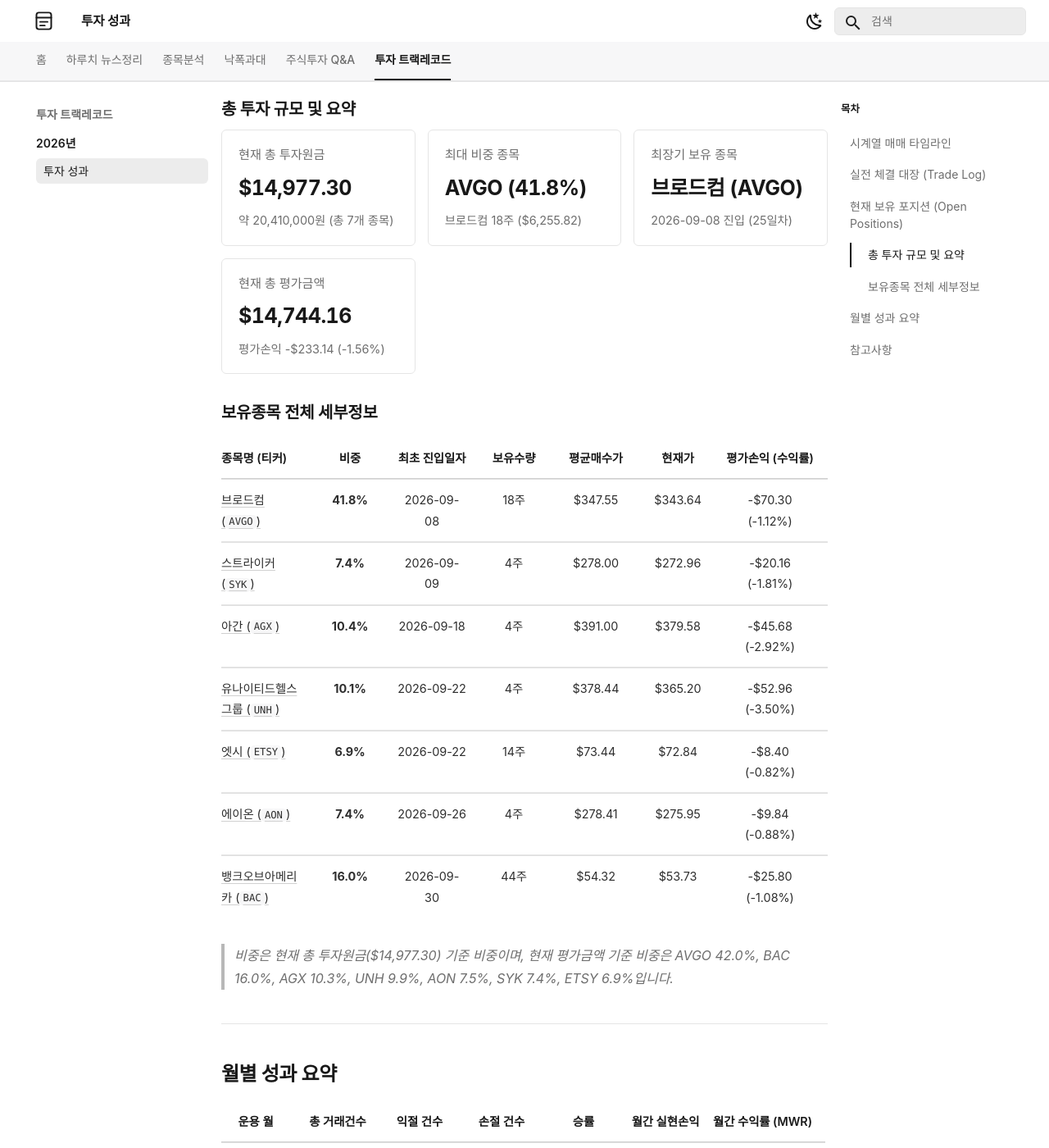
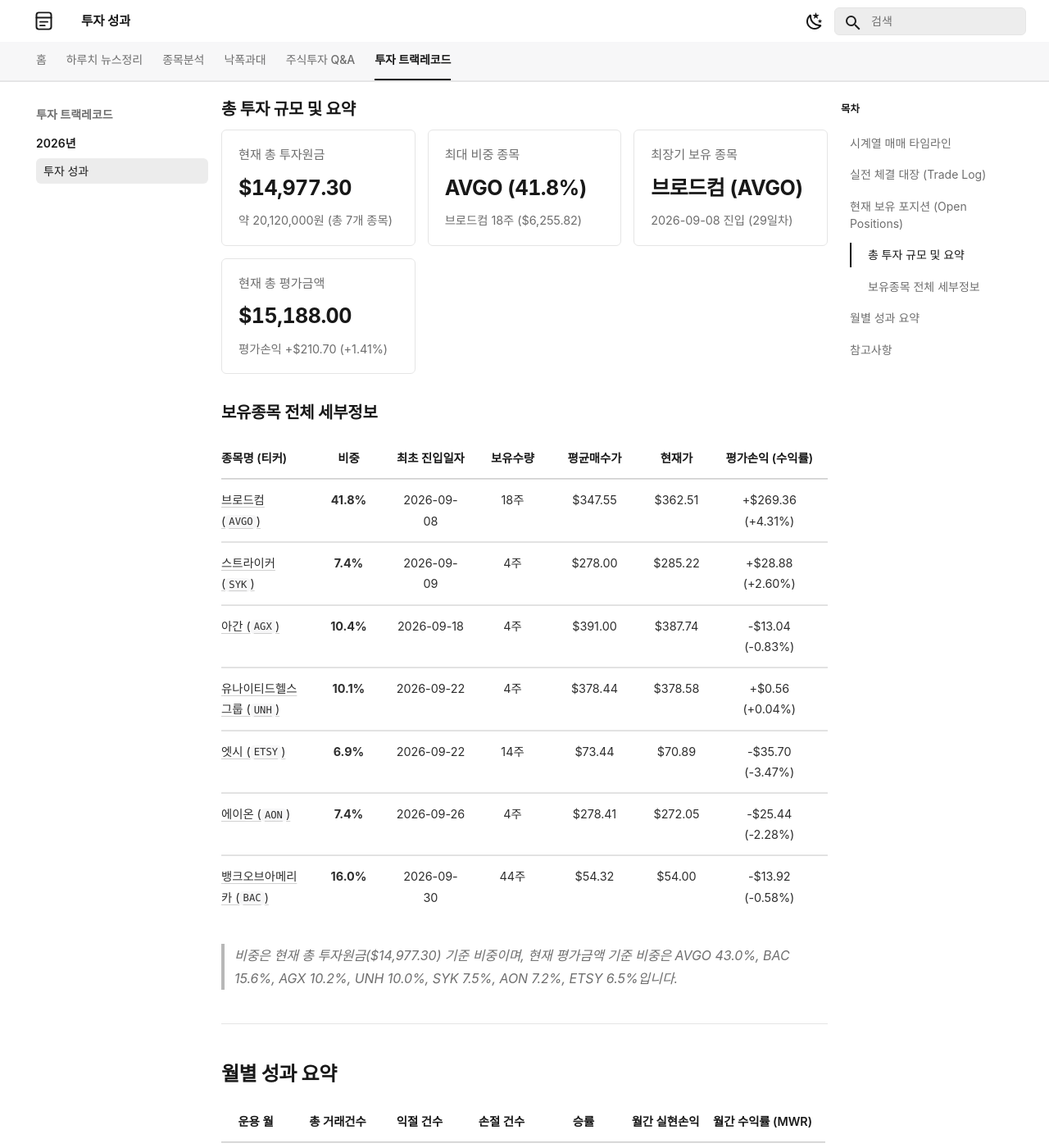
Before and after one commit to ju-sic/ju-sic.github.io, an MkDocs documentation site: the page built from docs/records/2026/trade-track-record.md, in a window 1280 px wide and 1400 px high, scrolled down 2625 px. Shown: the whole window at 82% size. Built offline with MkDocs 1.6.1 and Material for MkDocs 9.7.7, drawn with Linux system fonts in a browser that asks for light colours; some web fonts are replaced; a script that is not in the unit is left out; some of the changed text lies outside the part shown.

Commit message:
2026년 10월 6일 포트폴리오 최신 시세 및 평가손익 갱신 배포

```diff
--- a/docs/records/2026/trade-track-record.md
+++ b/docs/records/2026/trade-track-record.md
@@ -1,6 +1,6 @@
 # 실전 매매일지 및 포트폴리오 트랙레코드
 
-- **업데이트** : 2026-10-02(금) 10:30
+- **업데이트** : 2026-10-06(화) 08:50
 
 
 ## 시계열 매매 타임라인
@@ -424,7 +424,7 @@
   <div class="kb-portfolio-metric-card">
     <span class="label">현재 총 투자원금</span>
     <span class="value">$14,977.30</span>
-    <span class="sub">약 20,410,000원 (총 7개 종목)</span>
+    <span class="sub">약 20,120,000원 (총 7개 종목)</span>
   </div>
   <div class="kb-portfolio-metric-card">
     <span class="label">최대 비중 종목</span>
@@ -434,12 +434,12 @@
   <div class="kb-portfolio-metric-card">
     <span class="label">최장기 보유 종목</span>
     <span class="value">브로드컴 (AVGO)</span>
-    <span class="sub">2026-09-08 진입 (25일차)</span>
+    <span class="sub">2026-09-08 진입 (29일차)</span>
   </div>
   <div class="kb-portfolio-metric-card">
     <span class="label">현재 총 평가금액</span>
-    <span class="value">$14,744.16</span>
-    <span class="sub">평가손익 -$233.14 (-1.56%)</span>
+    <span class="value">$15,188.00</span>
+    <span class="sub">평가손익 +$210.70 (+1.41%)</span>
   </div>
 </div>
 
@@ -447,15 +447,15 @@
 
 | 종목명 (티커) | 비중 | 최초 진입일자 | 보유수량 | 평균매수가 | 현재가 | 평가손익 (수익률) |
 | :--- | :---: | :---: | :---: | :---: | :---: | :---: |
-| [브로드컴 (`AVGO`)](../../stocks/2026/08/broadcom.md) | **41.8%** | 2026-09-08 | 18주 | $347.55 | $343.64 | -$70.30 (-1.12%) |
-| [스트라이커 (`SYK`)](../../stocks/2026/09/stryker.md) | **7.4%** | 2026-09-09 | 4주 | $278.00 | $272.96 | -$20.16 (-1.81%) |
-| [아간 (`AGX`)](../../stocks/2026/09/argan.md) | **10.4%** | 2026-09-18 | 4주 | $391.00 | $379.58 | -$45.68 (-2.92%) |
-| [유나이티드헬스 그룹 (`UNH`)](../../stocks/2026/09/unitedhealth-group.md) | **10.1%** | 2026-09-22 | 4주 | $378.44 | $365.20 | -$52.96 (-3.50%) |
-| [엣시 (`ETSY`)](../../stocks/2026/09/etsy.md) | **6.9%** | 2026-09-22 | 14주 | $73.44 | $72.84 | -$8.40 (-0.82%) |
-| [에이온 (`AON`)](../../stocks/2026/09/aon.md) | **7.4%** | 2026-09-26 | 4주 | $278.41 | $275.95 | -$9.84 (-0.88%) |
-| [뱅크오브아메리카 (`BAC`)](../../stocks/2026/09/bank-of-america.md) | **16.0%** | 2026-09-30 | 44주 | $54.32 | $53.73 | -$25.80 (-1.08%) |
+| [브로드컴 (`AVGO`)](../../stocks/2026/08/broadcom.md) | **41.8%** | 2026-09-08 | 18주 | $347.55 | $362.51 | +$269.36 (+4.31%) |
+| [스트라이커 (`SYK`)](../../stocks/2026/09/stryker.md) | **7.4%** | 2026-09-09 | 4주 | $278.00 | $285.22 | +$28.88 (+2.60%) |
+| [아간 (`AGX`)](../../stocks/2026/09/argan.md) | **10.4%** | 2026-09-18 | 4주 | $391.00 | $387.74 | -$13.04 (-0.83%) |
+| [유나이티드헬스 그룹 (`UNH`)](../../stocks/2026/09/unitedhealth-group.md) | **10.1%** | 2026-09-22 | 4주 | $378.44 | $378.58 | +$0.56 (+0.04%) |
+| [엣시 (`ETSY`)](../../stocks/2026/09/etsy.md) | **6.9%** | 2026-09-22 | 14주 | $73.44 | $70.89 | -$35.70 (-3.47%) |
+| [에이온 (`AON`)](../../stocks/2026/09/aon.md) | **7.4%** | 2026-09-26 | 4주 | $278.41 | $272.05 | -$25.44 (-2.28%) |
+| [뱅크오브아메리카 (`BAC`)](../../stocks/2026/09/bank-of-america.md) | **16.0%** | 2026-09-30 | 44주 | $54.32 | $54.00 | -$13.92 (-0.58%) |
 
-> *비중은 현재 총 투자원금($14,977.30) 기준 비중이며, 현재 평가금액 기준 비중은 AVGO 42.0%, BAC 16.0%, AGX 10.3%, UNH 9.9%, AON 7.5%, SYK 7.4%, ETSY 6.9%입니다.*
+> *비중은 현재 총 투자원금($14,977.30) 기준 비중이며, 현재 평가금액 기준 비중은 AVGO 43.0%, BAC 15.6%, AGX 10.2%, UNH 10.0%, SYK 7.5%, AON 7.2%, ETSY 6.5%입니다.*
 
 
 ---
```
